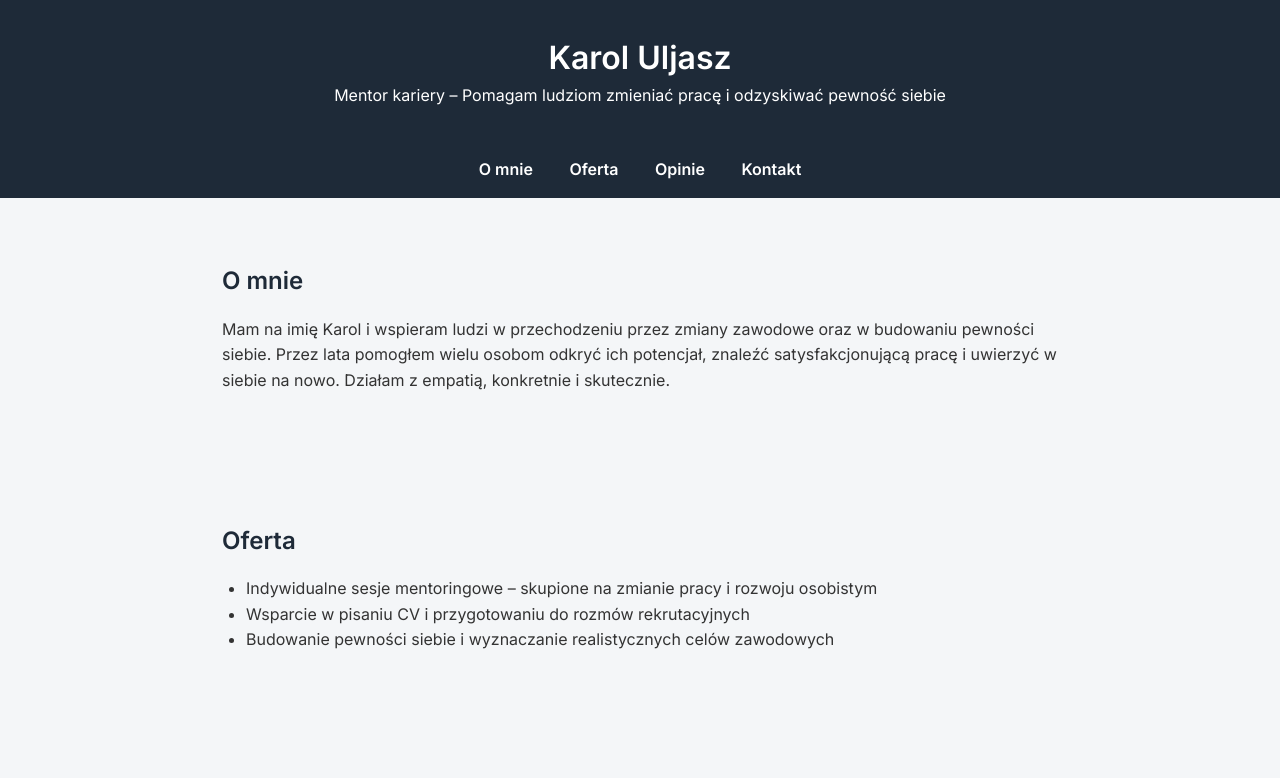
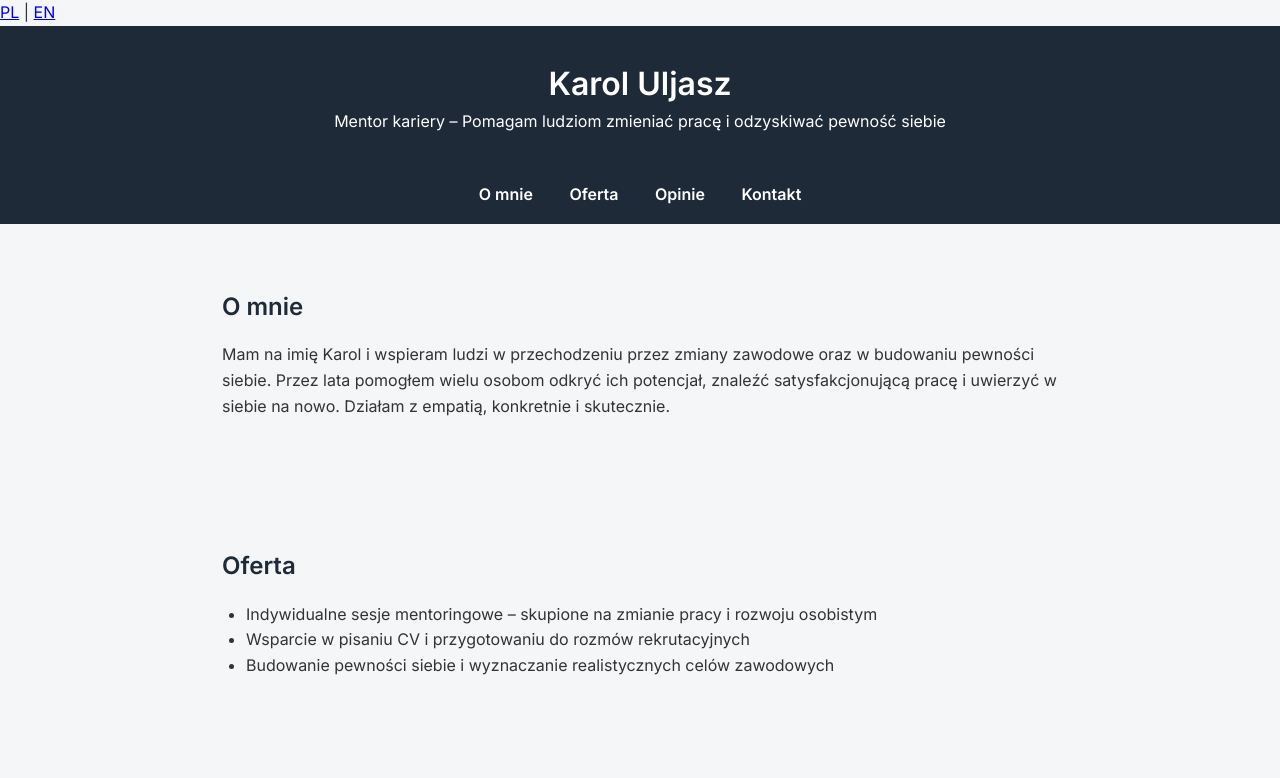
Before and after one commit to chem4tic/mentoring, a plain HTML site: page index.html in a window 1280 px wide. Shown: the top 778 px of the page. Drawn offline with Linux system fonts and the light colour scheme.

Commit message:
Update index.html

```diff
--- a/index.html
+++ b/index.html
@@ -8,6 +8,12 @@
   <link rel="stylesheet" href="style.css">
 </head>
 <body>
+
+  <!-- Language Switcher -->
+  <div class="lang-switcher">
+    <a href="index.html" class="lang">PL</a> |
+    <a href="index-en.html" class="lang">EN</a>
+  </div>
 
   <header>
     <h1>Karol Uljasz</h1>
```
